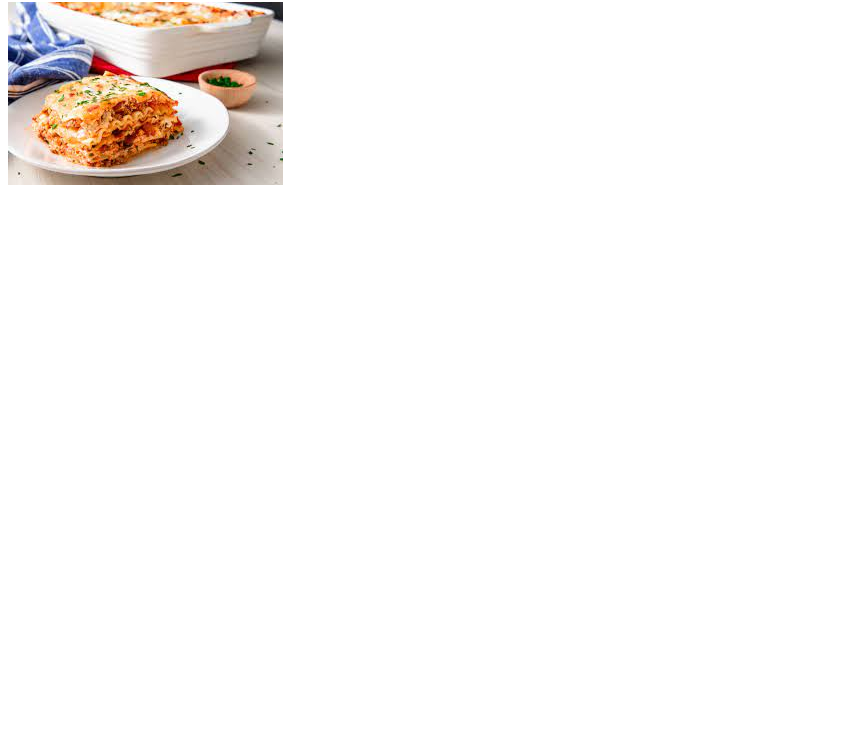
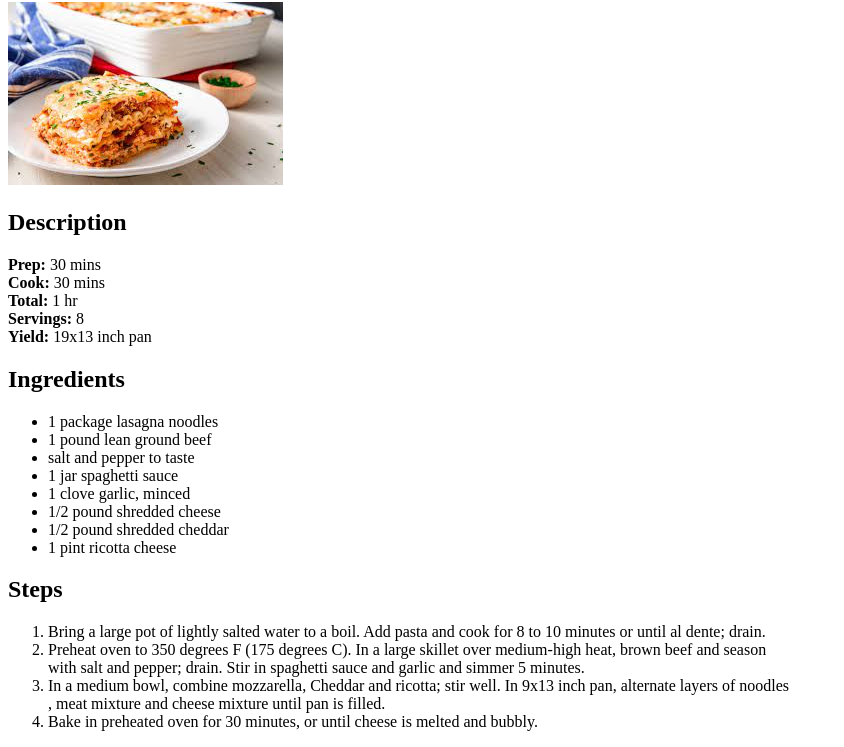
Before and after one commit to LucTheDane/odin-recipes, a plain HTML site: page recipes/lasagna.html in a window 1280 px wide. Shown: the part 78-825 px from the top of the page, without its empty margins (0-844 px from the left). Before the commit the page ends 800 px from the top, so only its background shows below. Drawn offline with Linux system fonts and the light colour scheme.

Commit message:
Make lasagna recipe

```diff
--- a/recipes/lasagna.html
+++ b/recipes/lasagna.html
@@ -7,6 +7,31 @@
 
     <body>
         <h1>Lasagna</h1>
-        <img src="../images/lasagna.jpeg">
+            <img src="../images/lasagna.jpeg" alt="finished lasagna">
+                <h2>Description</h2>
+                    <p><strong>Prep:</strong> 30 mins <br>
+                    <strong>Cook:</strong> 30 mins <br>
+                    <strong>Total:</strong> 1 hr<br>
+                    <strong>Servings:</strong> 8<br>
+                 <strong>Yield:</strong> 19x13 inch pan</p>
+                <h2>Ingredients</h2>
+                        <ul>
+                            <li>1 package lasagna noodles</li>
+                            <li>1 pound lean ground beef</li>
+                            <li>salt and pepper to taste</li>
+                            <li>1 jar spaghetti sauce</li>
+                            <li>1 clove garlic, minced</li>
+                            <li>1/2 pound shredded cheese</li>
+                            <li>1/2 pound shredded cheddar </li>
+                            <li>1 pint ricotta cheese</li>
+                        </ul>
+                <h2>Steps</h2>
+                        <ol>
+                            <li>Bring a large pot of lightly salted water to a boil. Add pasta and cook for 8 to 10 minutes or until al dente; drain.</li>
+                            <li>Preheat oven to 350 degrees F (175 degrees C). In a large skillet over medium-high heat, brown beef and season <br> with salt and pepper; drain. Stir in spaghetti sauce and garlic and simmer 5 minutes.</li>
+                            <li>In a medium bowl, combine mozzarella, Cheddar and ricotta; stir well. In 9x13 inch pan, alternate layers of noodles<br>, meat mixture and cheese mixture until pan is filled.</li>
+                            <li>Bake in preheated oven for 30 minutes, or until cheese is melted and bubbly.</li>
+                        </ol>
+
     </body>
 </html>
```
